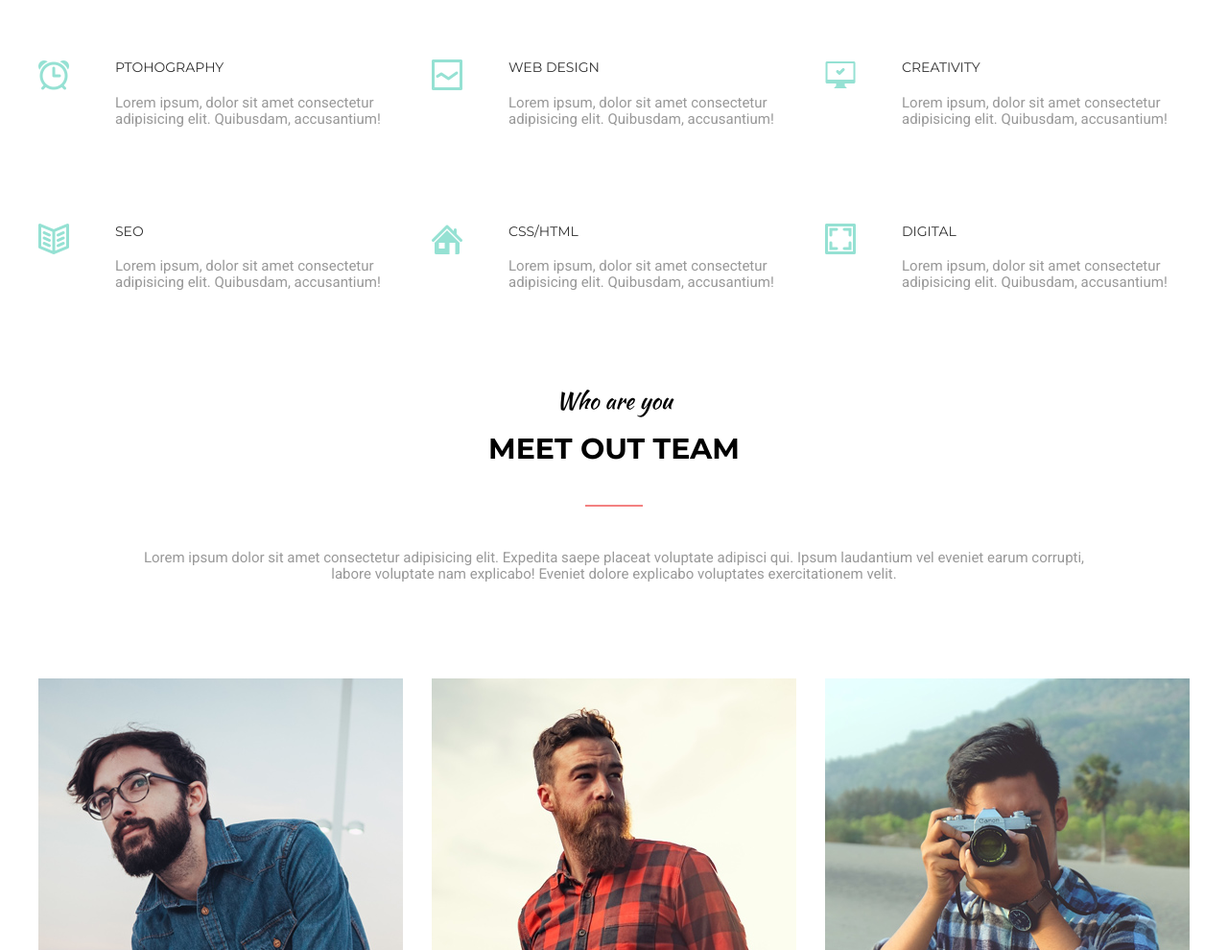
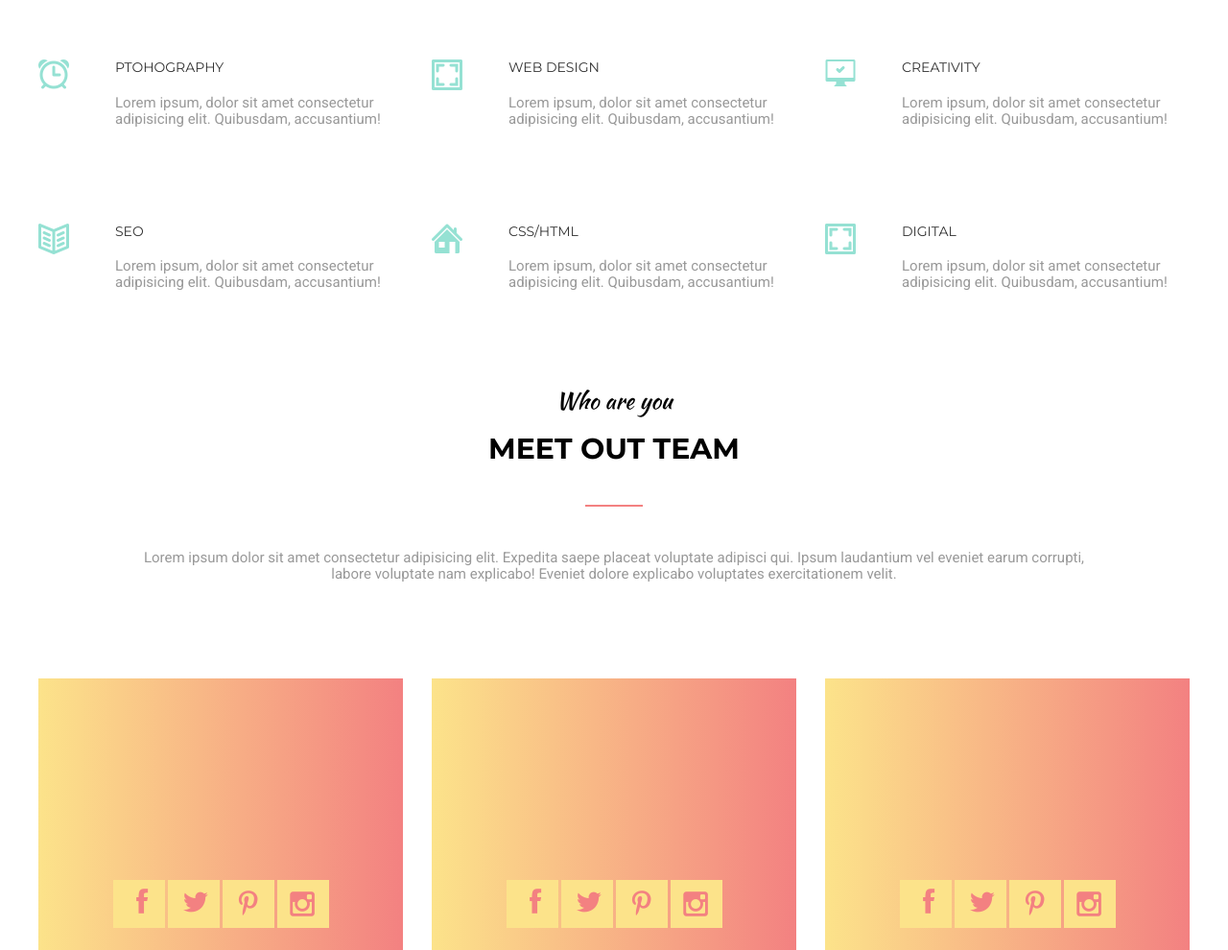
Before and after one commit to EvgeniiGoIT/GoIT_FullStack, a plain HTML site: page hw-06/index.html in a window 1280 px wide. Shown: the part 310-1300 px from the top of the page at 96% size. Drawn offline with Linux system fonts and the light colour scheme.

Commit message:
add sprite

```diff
--- a/hw-06/css/style.css
+++ b/hw-06/css/style.css
@@ -109,28 +109,28 @@
 .services-list-item::before {
   content: "";
   display: block;
+  width: 32px;
   height: 32px;
-  width: 32px;
+  background-image: url(../img/spritesheet.png);
   background-repeat: no-repeat;
-  background-position: center;
 }
 .icon-alarm::before {
-  background-image: url(../img/icons/ALARM.png);
+  background-position: -40px -40px;
 }
 .icon-line::before {
-  background-image: url(../img/icons/LINE.png);
+  background-position: -40px -259px;
 }
 .icon-computer::before {
-  background-image: url(../img/icons/COMPUTER_OK.png);
+  background-position: -264px -40px;
 }
 .icon-book::before {
-  background-image: url(../img/icons/book.png);
+  background-position: -152px -40px;
 }
 .icon-home::before {
-  background-image: url(../img/icons/HOME.png);
+  background-position: -264px -148px;
 }
 .icon-image::before {
-  background-image: url(../img/icons/IMAGE.png);
+  background-position: -40px -259px;
 }
 .services-text {
   width: 300px;
@@ -192,7 +192,7 @@
   height: auto;
 }
 .overlay {
-  visibility: hidden;
+  /* visibility: hidden; */
   position: absolute;
   top: 0;
   left: 0;
@@ -221,35 +221,29 @@
   width: 225px;
   justify-content: space-between;
 }
-.socials-list-item {
-  margin-right: 1px;
-  flex: 1 0 26px;
-}
-.socials-list-item:last-child {
-  margin-right: 0;
-}
 .socials-link {
-  height: 57px;
   display: block;
+  width: 54px;
+  height: 50px;
   background-repeat: no-repeat;
-  background-position: center;
   background-color: var(--socials-back__color);
+  background-image: url(../img/spritesheet.png);
 }
 .socials-link:hover {
   background-color: var(--socials-hover__color);
   transition: 0.2s linear;
 }
 .icon-facebook {
-  background-image: url(../img/icons/socials/facebook.png);
+  background-position: -240px -250px;
 }
 .icon-twitter {
-  background-image: url(../img/icons/socials/twitter.png);
+  background-position: -360px -240px;
 }
 .icon-pinterest {
-  background-image: url(../img/icons/socials/pinterest.png);
+  background-position: -360px -135px;
 }
 .icon-instagram {
-  background-image: url(../img/icons/socials/instagram.png);
+  background-position: -363px -28px;
 }
 .team-list-name {
   text-align: center;
```
Also changed, not shown: hw-06/img/icons/ALARM.png (deleted), hw-06/img/icons/BOOK.png (deleted), hw-06/img/icons/COMPUTER_OK.png (deleted), hw-06/img/icons/HOME.png (deleted), hw-06/img/icons/IMAGE.png (deleted), hw-06/img/icons/LINE.png (deleted), hw-06/img/icons/socials/facebook.png (deleted), hw-06/img/icons/socials/instagram.png (deleted), hw-06/img/icons/socials/pinterest.png (deleted), hw-06/img/icons/socials/twitter.png (deleted), hw-06/img/spritesheet.png (added).
